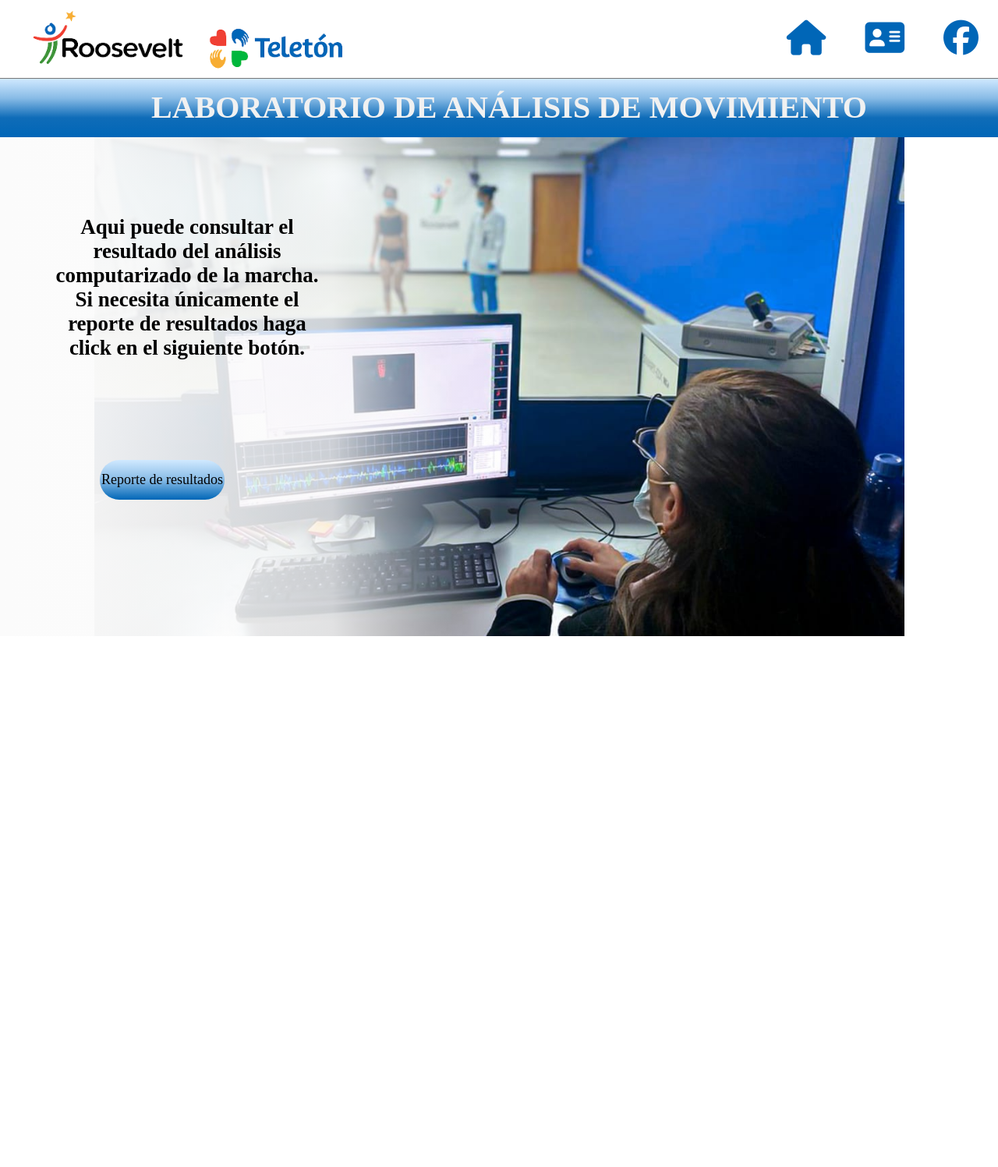
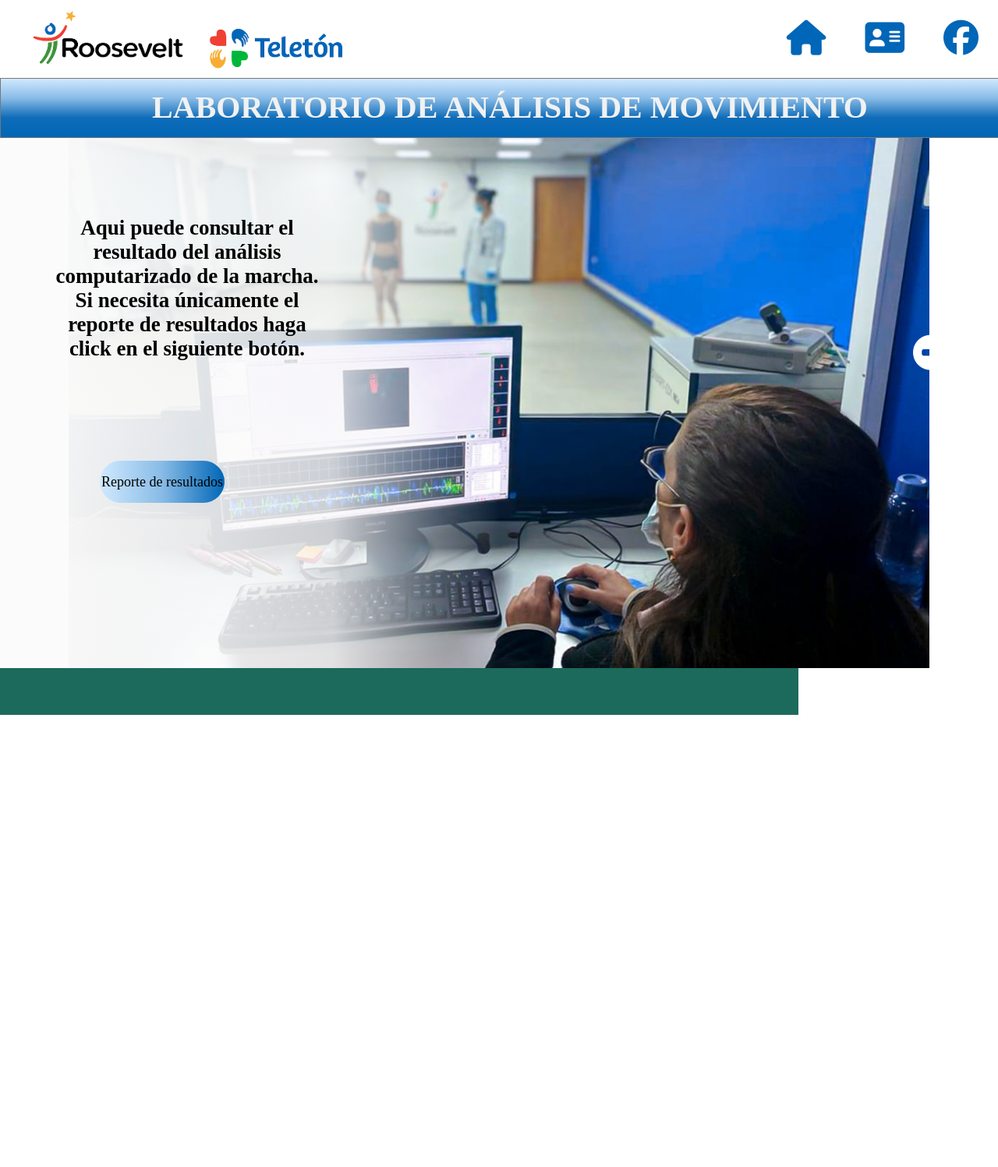
Before and after one commit to Mariaf1702/Atenea, a PHP site: page /ejercicio1/index.html in a window 1280 px wide. Shown: the whole page at 78% size. Before the commit the page ends 816 px from the top, so only its background shows below. Run offline with PHP 8.4, Linux system fonts and the light colour scheme; some libraries are stand-ins or nearby versions; some web fonts are replaced.

Commit message:
Add files via upload

```diff
--- a/ejercicio1/css/style.css
+++ b/ejercicio1/css/style.css
@@ -22,7 +22,6 @@ header{
     height: 100px;
     display: flex;
     align-items: center;
-    border-bottom: solid 1px #777777;
 }
 header img{
     height: 80%;
@@ -40,11 +39,15 @@ header nav ul li a{
     font-size: 50px;
     margin: 25px;
 }
+header nav ul li a:hover{
+    font-size: 55px;
+}
 /* codigo para el titulo */
 .titulo{
     width: 100%;
     height: 75px;
     background-image: linear-gradient(rgba(208,233,255),rgba(136,187,230),rgb(15, 108, 184),rgba(0,102,183));
+    border: solid 1px #777777;
 }
 .titulo h1{
     width: 100%;
@@ -56,7 +59,7 @@ header nav ul li a{
 /* Codigo para el contenedor principal */
 #main-contain{
     width: 100%;
-    height: 80vh;
+    height: 85vh;
     background-image:url('../image/fondo2.jpeg');
     background-repeat: no-repeat;
     background-size:contain;
@@ -93,12 +96,33 @@ header nav ul li a{
 .results-button{
     width: 25%;
     height: 8%;
-    background-image: linear-gradient(rgba(208,233,255),rgba(136,187,230),rgba(0,102,183));
-    font-size: 20px;
+    font-size: 25px;
     font-family: 'Kaisei Tokumin', serif;
-    border-radius: 25px;
+    border-radius: 50px;
     margin: 20%;
+    cursor: pointer;
+    border-radius: 50px;
+    background-image: linear-gradient(to right, rgba(208,233,255),rgba(136,187,230),rgba(0,102,183));
 }
+.results-button:hover{
+    color: white;
+    transform: scale(1.03);
+    box-shadow: 15px 15px 40px 10px #0066b7 inset;
+    border: 2px solid #014e8d ;
+}
+/*Estilos para el tercer contenedor*/
+#third-contain{
+    width: 100%;
+    height: 80vh;
+}
+
+#third-contain .separador{
+    width: 80%;
+    height: 60px;
+    background-color: #1c6a5c;
+
+}
+
 /* De 1295 para abajo vaa  coger las siguientes condiciones*/
 @media(max-width:1295px){
     header nav ul li a{
```
